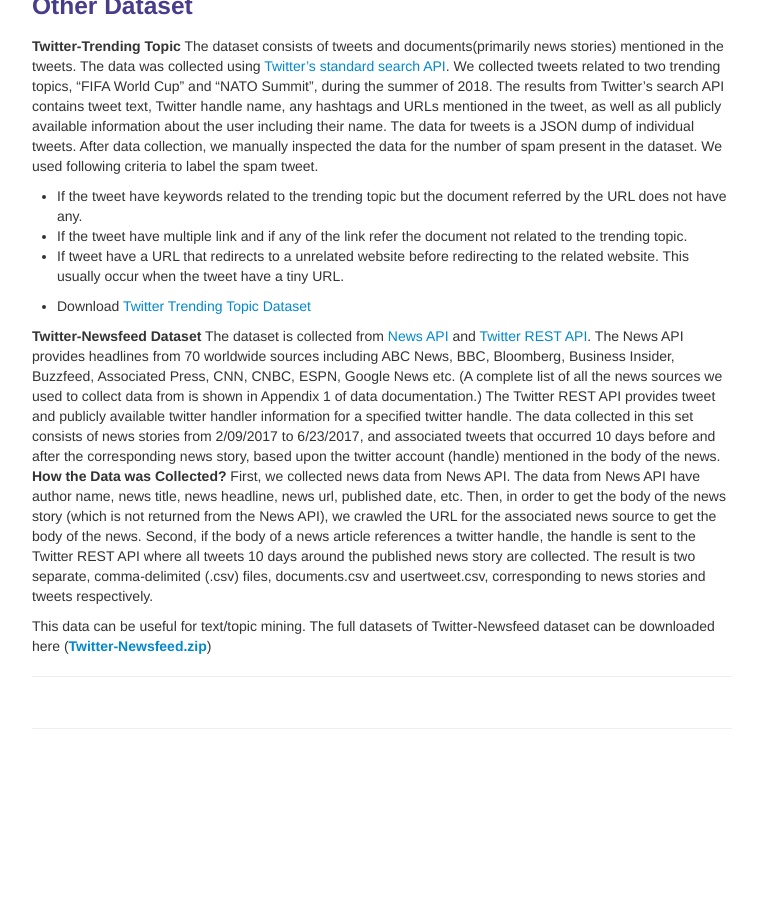
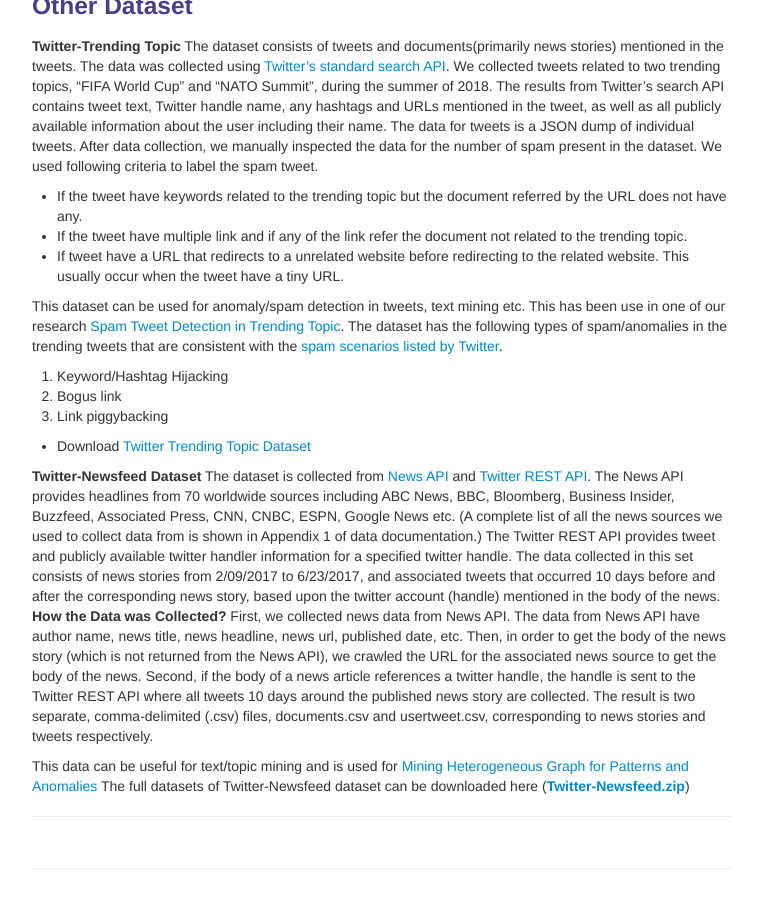
Before and after one commit to rpaudel42/rpaudel42.github.io, a Jekyll site: the page built from pages/dataset.md, in a window 1280 px wide and 900 px high, scrolled down 1048 px. Shown: the whole window, without its empty margins (258-1021 px from the left). Built offline with Jekyll 4.4.1, drawn with Linux system fonts in a browser that asks for light colours; before the commit the page ends 1808 px from its top, so only the background shows below that.

Commit message:
Update dataset.md

```diff
--- a/pages/dataset.md
+++ b/pages/dataset.md
@@ -44,6 +44,12 @@ collected tweets related to two trending topics, “FIFA World Cup” and “NAT
 <li>If the tweet have multiple link and if any of the link refer the document not related to the trending topic.</li>
 <li>If tweet have a URL that redirects to a unrelated website before redirecting to the related website. This usually occur when the tweet have a tiny URL.</li>
 </ul>
+This dataset can be used for anomaly/spam detection in tweets, text mining etc. This has been use in one of our research [Spam Tweet Detection in Trending Topic](/pages/spamtweet.html). The dataset has the following types of spam/anomalies in the trending tweets that are consistent with the [spam scenarios listed by Twitter](https://help.twitter.com/en/safety-and-security/report-spam).
+<ol>
+ <li>Keyword/Hashtag Hijacking</li>
+ <li>Bogus link</li>
+ <li>Link piggybacking</li>
+</ol>
 <ul>
  <li>Download <a href ="/datasets/trending-topic.zip">Twitter Trending Topic Dataset</a></li>
 </ul>
@@ -66,7 +72,7 @@ to get the body of the news. Second, if the body of a news article references a
 The result is two separate, comma-delimited (.csv) files, documents.csv and usertweet.csv,
 corresponding to news stories and tweets respectively.
 
-This data can be useful for text/topic mining.
+This data can be useful for text/topic mining and is used for [Mining Heterogeneous Graph for Patterns and Anomalies](https://publish.tntech.edu/index.php/PSRCI/article/view/365)
 The full datasets of Twitter-Newsfeed dataset can be downloaded here (**[Twitter-Newsfeed.zip](/datasets/Twitter-Newsfeed.zip)**)
 
 ---
```
